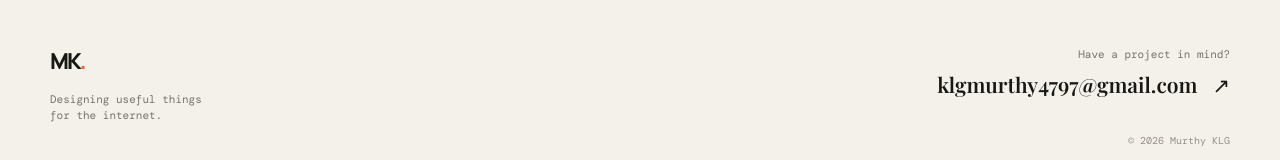
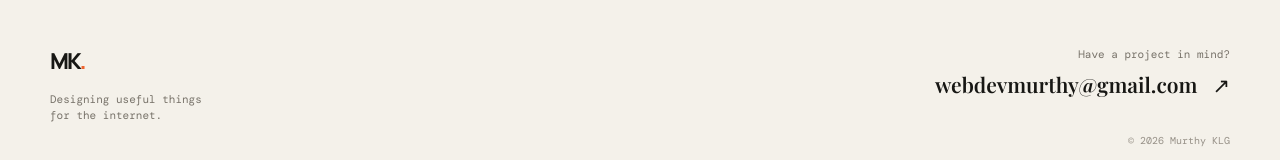
Before and after one commit to Murthyklg/portfolio-murthy, a React (Vite) app: page / in a window 1280 px wide. Shown: the part 3368-3528 px from the top of the page. Built offline with nearby package versions, Linux system fonts and the light colour scheme; a web font is replaced by a local one.

Commit message:
updated contact

```diff
--- a/src/App.jsx
+++ b/src/App.jsx
@@ -37,7 +37,7 @@ function App() {
           </a>
           <a
             className="nav-cta"
-            href="mailto:klgmurthy4797@gmail.com"
+            href="mailto:webdevmurthy@gmail.com"
             onClick={closeMenu}
           >
             Start a project <span>↗</span>
@@ -158,7 +158,7 @@ function App() {
                 <p>Brand website and ITSM · Seat manufacturing</p>
               </div>
               <a
-                href="mailto:klgmurthy4797@gmail.com?subject=TS%20Interseats%20case%20study"
+                href="mailto:webdevmurthy@gmail.com?subject=TS%20Interseats%20case%20study"
                 aria-label="View TS Interseats project"
               >
                 ↗
@@ -272,7 +272,7 @@ function App() {
             cloud infrastructure, automated delivery and secure DevSecOps
             practices.
           </p>
-          <a className="text-link" href="mailto:klgmurthy4797@gmail.com">
+          <a className="text-link" href="mailto:webdevmurthy@gmail.com">
             Let’s make something useful <span>↗</span>
           </a>
         </div>
@@ -291,8 +291,8 @@ function App() {
         </div>
         <div className="footer-right">
           <p>Have a project in mind?</p>
-          <a href="mailto:klgmurthy4797@gmail.com">
-            klgmurthy4797@gmail.com <span>↗</span>
+          <a href="mailto:webdevmurthy@gmail.com">
+            webdevmurthy@gmail.com <span>↗</span>
           </a>
           <small>© {new Date().getFullYear()} Murthy KLG</small>
         </div>
```
